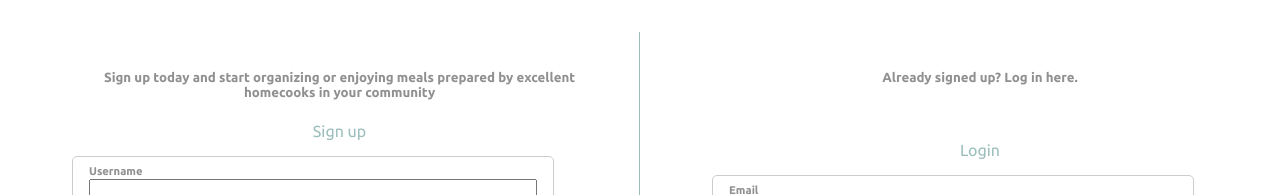
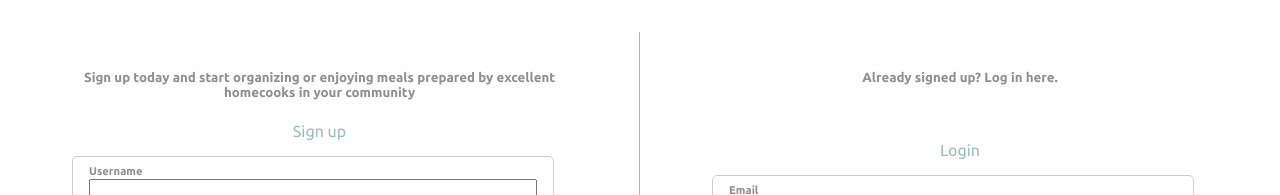
Before and after one commit to lerdsiri/supper-club-social-front-end, a React (Create React App) app: page / in a window 1280 px wide. Shown: the part 605-800 px from the top of the page. Built offline with nearby package versions, Linux system fonts and the light colour scheme.

Commit message:
Fixed padding and margin for signup/login area

```diff
--- a/src/components/Login/Login.module.css
+++ b/src/components/Login/Login.module.css
@@ -6,6 +6,7 @@
 
 .form-type {
     color:rgba(56, 126, 121, 0.5);
+    padding-right: 2.5rem;
 }
 
 .login-form div {
--- a/src/components/Signup/Signup.module.css
+++ b/src/components/Signup/Signup.module.css
@@ -6,6 +6,7 @@
 
 .form-type {
     color:rgba(56, 126, 121, 0.5);
+    padding-right: 2.5rem;
 }
 
 .signup-form div {
--- a/src/components/UseAuth/UseAuth.tsx
+++ b/src/components/UseAuth/UseAuth.tsx
@@ -5,6 +5,7 @@ import jwt_decode from "jwt-decode";
 import { RootState } from "types";
 import { userActions } from "store/userSlice";
 
+// check if user is authenticated in order to grant access to the route
 export const IsUserAuthenticated = () => {
     const dispatch = useDispatch();
     const token = useSelector((state: RootState) => state.user.token);
@@ -23,6 +24,7 @@ export const IsUserAuthenticated = () => {
     return <Navigate to="/" />
 }
 
+// check if user is unauthenticated in order to lead user back to login page
 export const IsUserUnauthenticated = () => {
     const token = useSelector((state: RootState) => state.user.token);
 
@@ -33,6 +35,7 @@ export const IsUserUnauthenticated = () => {
     }
 }
 
+// check if user is admin in order to show admin console page
 export const IsUserAdmin = () => {
     const token = useSelector((state: RootState) => state.user.token);
     const user: any = token && jwt_decode(token);
--- a/src/pages/Home/Home.module.css
+++ b/src/pages/Home/Home.module.css
@@ -33,6 +33,10 @@
     margin-top: 2rem;
     margin-left: 2.5rem;
     border-right: solid 1px rgba(56, 126, 121, 0.5);
+}
+
+.description-text {
+    padding-right: 2.5rem;
 }
 
 .login {
--- a/src/pages/Home/Home.tsx
+++ b/src/pages/Home/Home.tsx
@@ -30,11 +30,11 @@ export default function Home() {
                 {/* Bottom part with signup form and login form */}
                 <div className={styles['signup-and-login']}>
                     <div className={styles.signup}>
-                        <h5>Sign up today and start organizing or enjoying meals prepared by excellent homecooks in your community</h5>
+                        <h5 className={styles['description-text']}>Sign up today and start organizing or enjoying meals prepared by excellent homecooks in your community</h5>
                         <Signup />
                     </div>
                     <div className={styles.login}>
-                        <h5>Already signed up? Log in here.</h5><br />
+                        <h5 className={styles['description-text']}>Already signed up? Log in here.</h5><br />
                         <Login />
                     </div>
                 </div>
```
